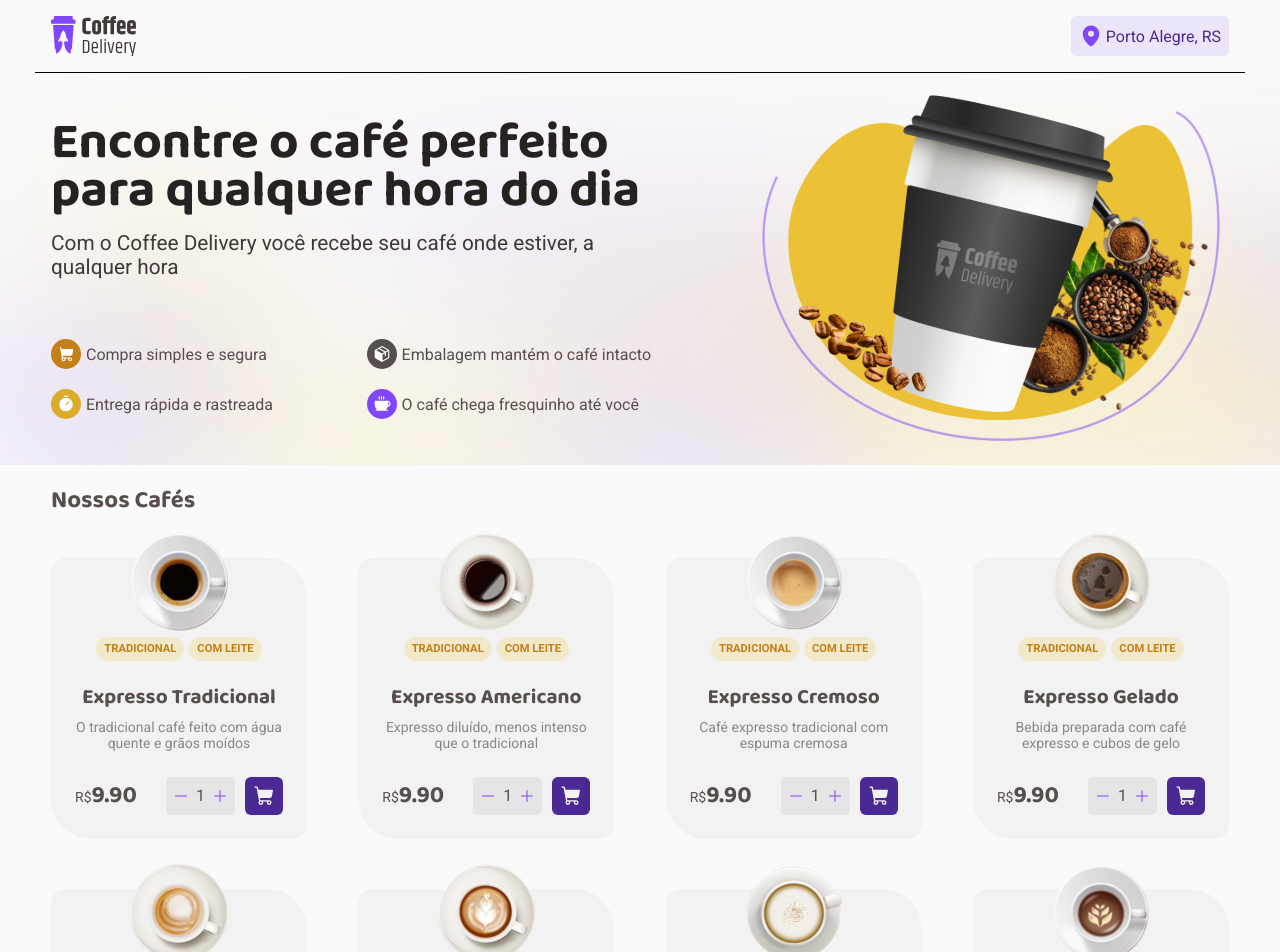
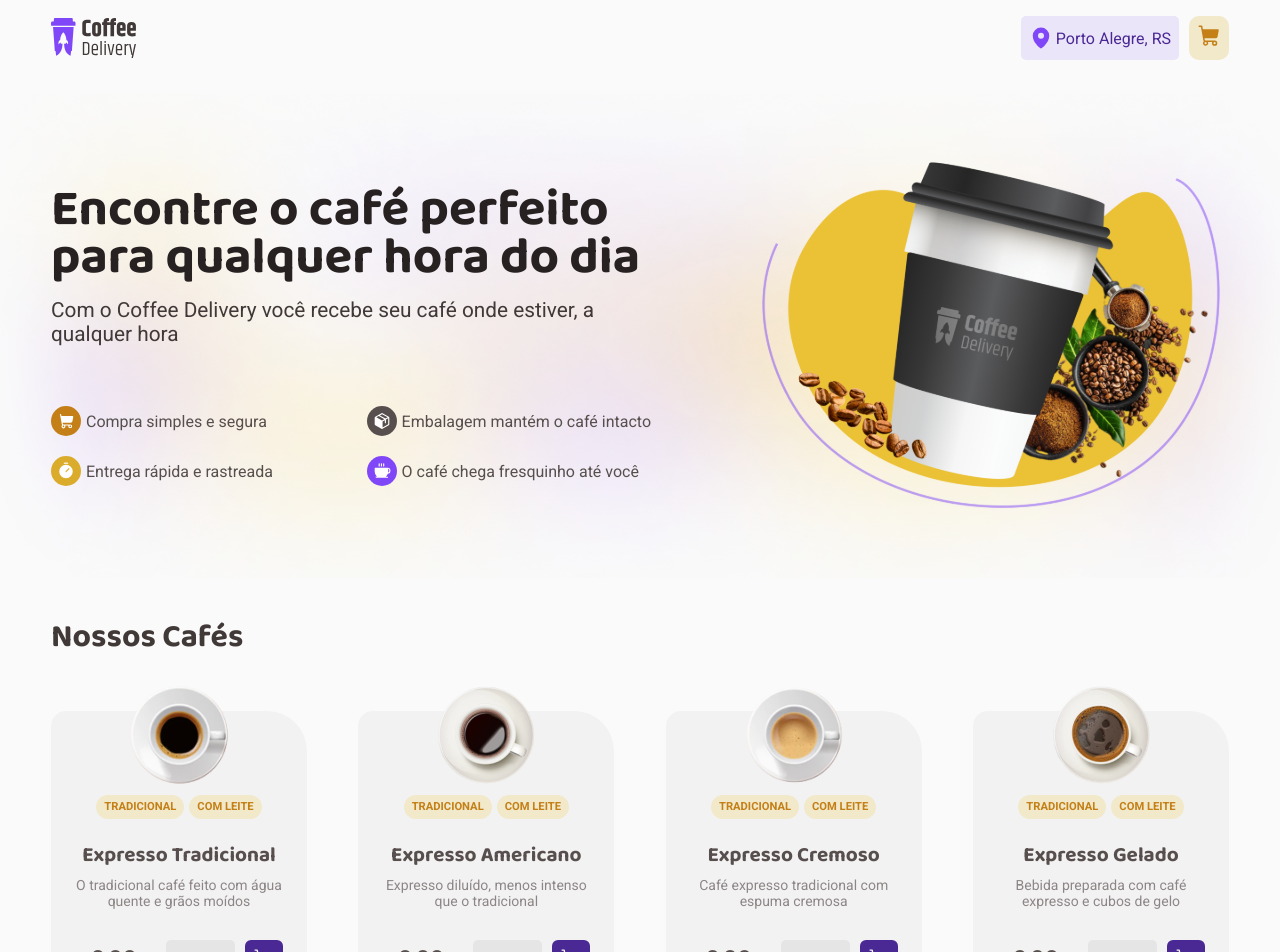
Before and after one commit to lucasviniz/coffee-delivery, a React (Vite) app: page / in a window 1280 px wide. Shown: the top 952 px of the page. Built offline with nearby package versions, Linux system fonts and the light colour scheme.

Commit message:
background hero section added, rework size components

```diff
--- a/src/components/Banner/styles.ts
+++ b/src/components/Banner/styles.ts
@@ -2,7 +2,10 @@ import styled from "styled-components";
 
 export const BannerContainer = styled.div`
 
-    background-image: url("/images/Background.svg");
+    background-image: url("/images/Background.png");
+    background-size: contain;
+    background-repeat: no-repeat;
+    background-position: center;
 `
 
 export const BannerArea = styled.div`
@@ -10,7 +13,7 @@ export const BannerArea = styled.div`
     max-width: 1210px;
     display: flex;
     justify-content: space-between;
-    padding: 1rem;
+    padding: 5rem 1rem;
     align-items: center;
 `
 
--- a/src/components/Header/index.tsx
+++ b/src/components/Header/index.tsx
@@ -1,18 +1,24 @@
-import { HeaderContainer, LocationContainer } from "./styles";
+import { useTheme } from "styled-components";
+import { AsideContainer, HeaderContainer, LocationContainer, OrderCartButton } from "./styles";
 import CoffeeLogo from "/images/coffee-logo.svg";
-import { MapPin } from "@phosphor-icons/react";
+import { MapPin, ShoppingCart } from "@phosphor-icons/react";
 
 export function Header (){
+    const theme = useTheme()
     return (
         <HeaderContainer>
             <img src={CoffeeLogo} alt="" />
 
-            <aside>
+            <AsideContainer>
                 <LocationContainer>
                     <MapPin size={24} weight="fill"/>
                     Porto Alegre, RS
                 </LocationContainer>
-            </aside>
+
+                <OrderCartButton>
+                    <ShoppingCart size={24} weight="fill" color={theme["yellow-dark"]}/>
+                </OrderCartButton>
+            </AsideContainer>
         </HeaderContainer>
     )
 }
--- a/src/components/Header/styles.ts
+++ b/src/components/Header/styles.ts
@@ -4,7 +4,6 @@ export const HeaderContainer = styled.div`
     display: flex;
     padding: 1rem;
     justify-content: space-between;
-    border-bottom: 1px solid black;
     margin: auto;
     max-width: 1210px;
 `
@@ -23,3 +22,16 @@ export const LocationContainer = styled.div`
        color: ${props => props.theme["purple"]};
     }
 `
+
+export const OrderCartButton = styled.button`
+    border: 0;
+    border-radius: 10px;
+    background-color: ${props => props.theme["yellow-light"]};
+    padding: 0.5rem;
+
+`
+
+export const AsideContainer = styled.aside`
+    display: flex;
+    gap: 10px;
+`
--- a/src/components/ItemCard/styles.ts
+++ b/src/components/ItemCard/styles.ts
@@ -23,7 +23,7 @@ export const CardImg = styled.img`
 export const Tags = styled.div`
     display: flex;
     gap: 5px;
-    margin-block: 5px 20px;
+    margin-block: 10px 20px;
 `
 
 export const CardContent= styled.div`
@@ -31,7 +31,7 @@ export const CardContent= styled.div`
     flex-direction: column;
     align-items: center;
     text-align: center;
-    padding-bottom: 25px;
+    padding-bottom: 30px;
     span{
         color: ${props => props.theme["yellow-dark"]};
         font-size: 0.70rem;
--- a/src/pages/Home/index.tsx
+++ b/src/pages/Home/index.tsx
@@ -12,9 +12,6 @@ export function Home(){
 
             <ContentContainer>
                 <h2>Nossos Cafés</h2>
-
-                <br/>
-                <br/>
                 <CoffeeList>
                     {coffeeData.map((coffee) => (
                         <ItemCard key={coffee.id} coffee={coffee}/>
--- a/src/pages/Home/styles.ts
+++ b/src/pages/Home/styles.ts
@@ -11,6 +11,12 @@ export const ContentContainer = styled.div`
     padding: 1rem;
     margin: auto;
     max-width: 1210px;
+    h2 {
+        font-weight: bold;
+        color: ${props => props.theme["base-subtitle"]};
+        font-size: 2rem;
+        padding-bottom: 3rem;
+    }
 `
 
 
```
Also changed, not shown: public/images/Background.png (added).
